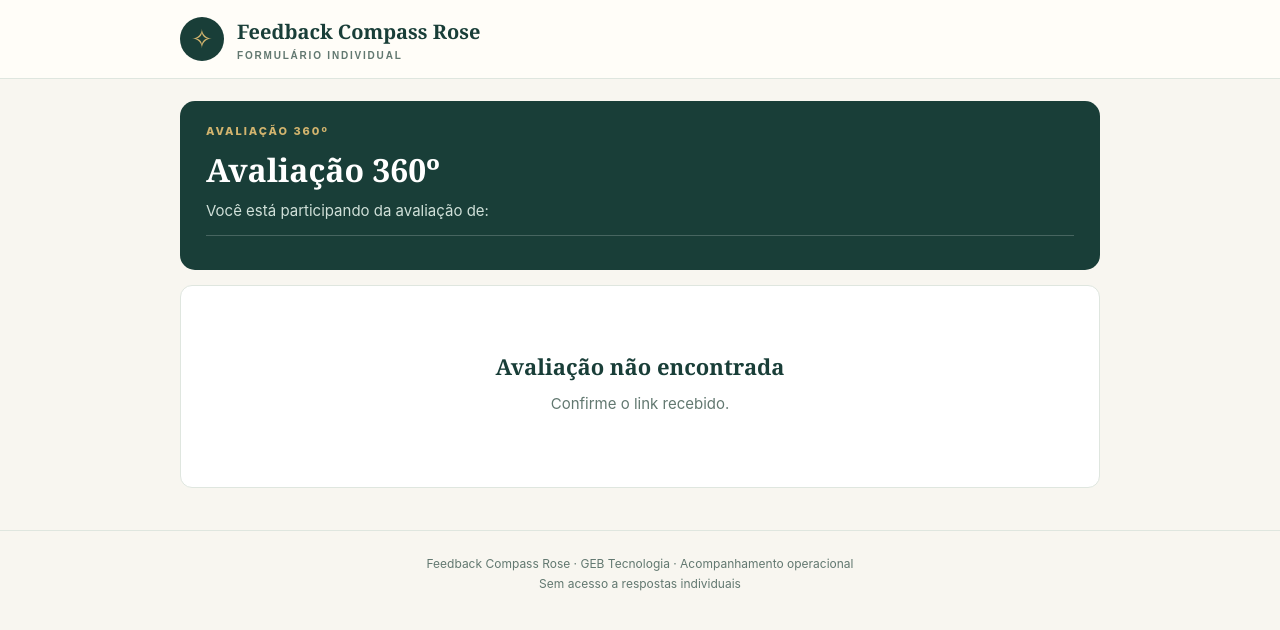
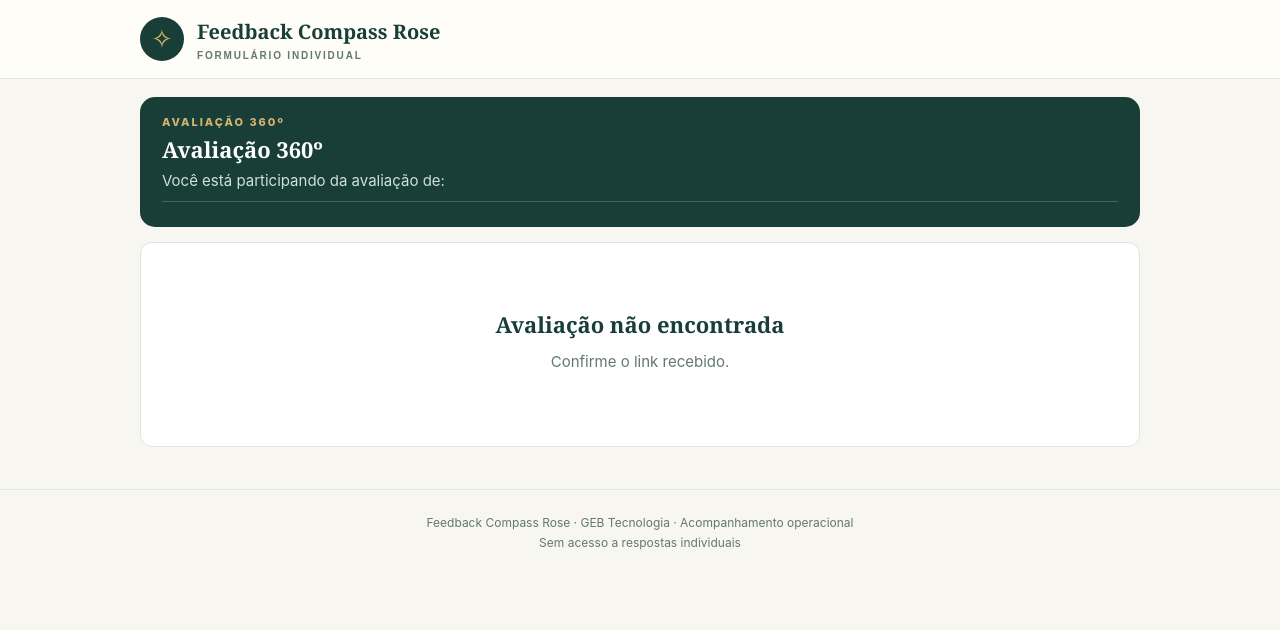
Before and after one commit to aeduardasantana/feedbackcompassrose.netlify2, a PHP site: page /formulario.html in a window 1280 px wide. Shown: the top 630 px of the page. Run offline with PHP 8.4, Linux system fonts and the light colour scheme.

Commit message:
ux: ampliar iframe, compactar cabeçalho e recolher link externo de emergência

```diff
--- a/public/avaliacoes/ruth/estilo.css
+++ b/public/avaliacoes/ruth/estilo.css
@@ -18,3 +18,18 @@ h3{font-size:19px}
 
 /* Formulário individual: leitura confortável e acesso externo apenas no fim */
 body[data-page='form'] .hero{padding:22px 26px}body[data-page='form'] .identity{font-size:21px;font-weight:700;margin-top:12px;padding-top:12px}body[data-page='form'] #area{margin-top:15px}body[data-page='form'] .embed-form{height:920px;max-height:none;margin-top:12px;background:white}.form-alternative{margin-top:18px;padding:18px 0 2px;border-top:1px solid var(--line);text-align:center}.form-alternative p{font-size:13px;color:var(--muted);margin-bottom:10px}@media(max-width:680px){body[data-page='form'] .embed-form{height:85vh;min-height:700px}body[data-page='form'] .identity{font-size:19px}}
+
+/* Contingência discreta e navegação focada no preenchimento */
+body[data-page="form"] .container{width:min(1000px,calc(100% - 28px))}
+body[data-page="form"] .main{padding-top:18px}
+body[data-page="form"] #area{padding:15px}
+body[data-page="form"] .hero{padding:17px 22px}
+body[data-page="form"] .hero h1{font-size:22px;margin:4px 0}
+body[data-page="form"] .identity{margin-top:8px;padding-top:8px;font-size:18px}
+body[data-page="form"] .embed-form{display:block;width:100%;height:1100px;max-height:none;min-height:750px;border-radius:8px}
+body[data-page="form"] .form-help{margin-top:16px;border-top:1px solid var(--line);padding:14px 3px 1px;color:var(--muted);font-size:12px}
+body[data-page="form"] .form-help summary{cursor:pointer;display:list-item;width:max-content;max-width:100%;font-size:12px;font-weight:500;color:#667c74}
+body[data-page="form"] .form-help summary:hover{text-decoration:underline}
+body[data-page="form"] .form-help p{margin:10px 0 4px;font-size:12px}
+body[data-page="form"] .fallback-link{font-size:12px;color:#37665c;text-decoration:underline;text-underline-offset:3px}
+@media(max-width:680px){body[data-page="form"] #area{padding:10px}body[data-page="form"] .embed-form{height:88vh;min-height:690px}body[data-page="form"] .hero{padding:15px 18px}}
```
